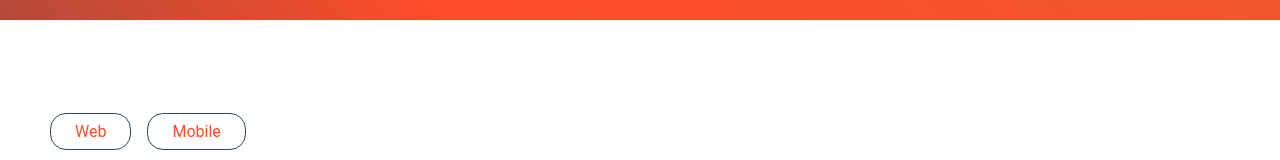
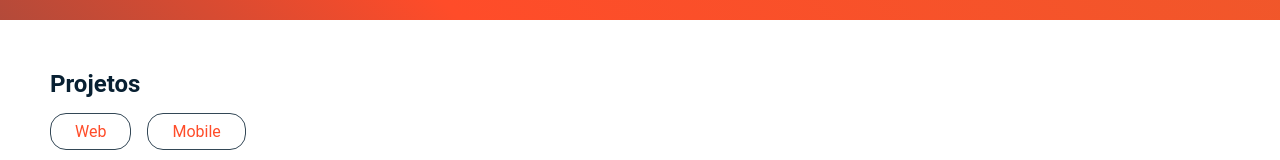
Before and after one commit to leanderson1234/portfolio, a React (Create React App) app: page / in a window 1280 px wide. Shown: the part 780-940 px from the top of the page. Built offline with nearby package versions, Linux system fonts and the light colour scheme.

Commit message:
alterando cor do titulo

```diff
--- a/src/App.js
+++ b/src/App.js
@@ -52,7 +52,7 @@ const Navigation = styled.nav`
 `;
 
 const TitleSection = styled.h2`
-  color: #fff;
+  color: #082032;
 `;
 const Footer = styled.footer`
   display: flex;
```
